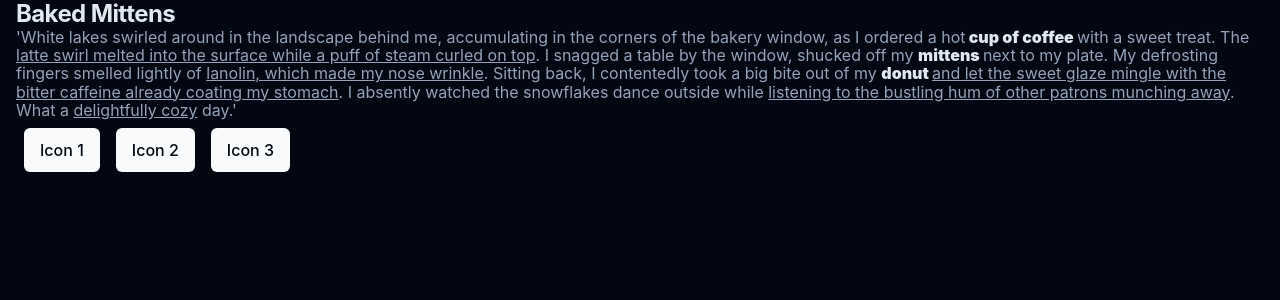
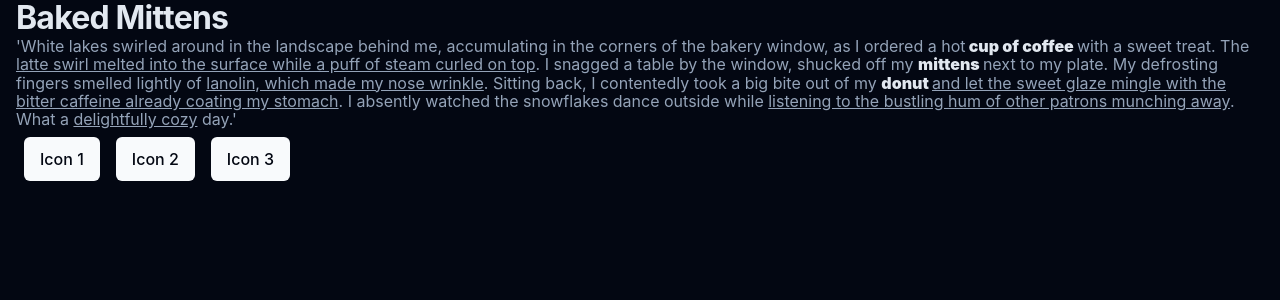
Before and after one commit to saachisdc/Holiday_Adlib_Game, a React (Vite) app: page / in a window 1280 px wide. Shown: the top 300 px of the page. Built offline with nearby package versions, Linux system fonts and the light colour scheme.

Commit message:
deleted section wraps

```diff
--- a/src/App.jsx
+++ b/src/App.jsx
@@ -10,25 +10,21 @@ export default function App() {
   return (
     <Router>
       <div className="container">
-        <section>
         <h1> Baked Mittens</h1>
-        </section>
-        <section>
         <p>
           'White lakes swirled around in the landscape behind me, accumulating
           in the corners of the bakery window, as I ordered a hot
           <strong> cup of coffee </strong>
           with a sweet treat. The{" "}
           <emphasis>
-              latte swirl melted into the surface while a puff of steam curled
-              on top
+            latte swirl melted into the surface while a puff of steam curled on
+            top
           </emphasis>
           . I snagged a table by the window, shucked off my{" "}
           <strong> mittens </strong> next to my plate. My defrosting fingers
           smelled lightly of{" "}
           <emphasis>lanolin, which made my nose wrinkle</emphasis>. Sitting
-            back, I contentedly took a big bite out of my{" "}
-            <strong> donut </strong>
+          back, I contentedly took a big bite out of my <strong> donut </strong>
           <emphasis>
             and let the sweet glaze mingle with the bitter caffeine already
             coating my stomach
@@ -39,7 +35,6 @@ export default function App() {
           </emphasis>
           . What a <emphasis>delightfully cozy</emphasis> day.'
         </p>
-        </section>
         <button class="btn"> Icon 1 </button>
         <button class="btn"> Icon 2 </button>
         <button class="btn"> Icon 3 </button>
```
Lines whose indentation alone changed are shown as unchanged.
